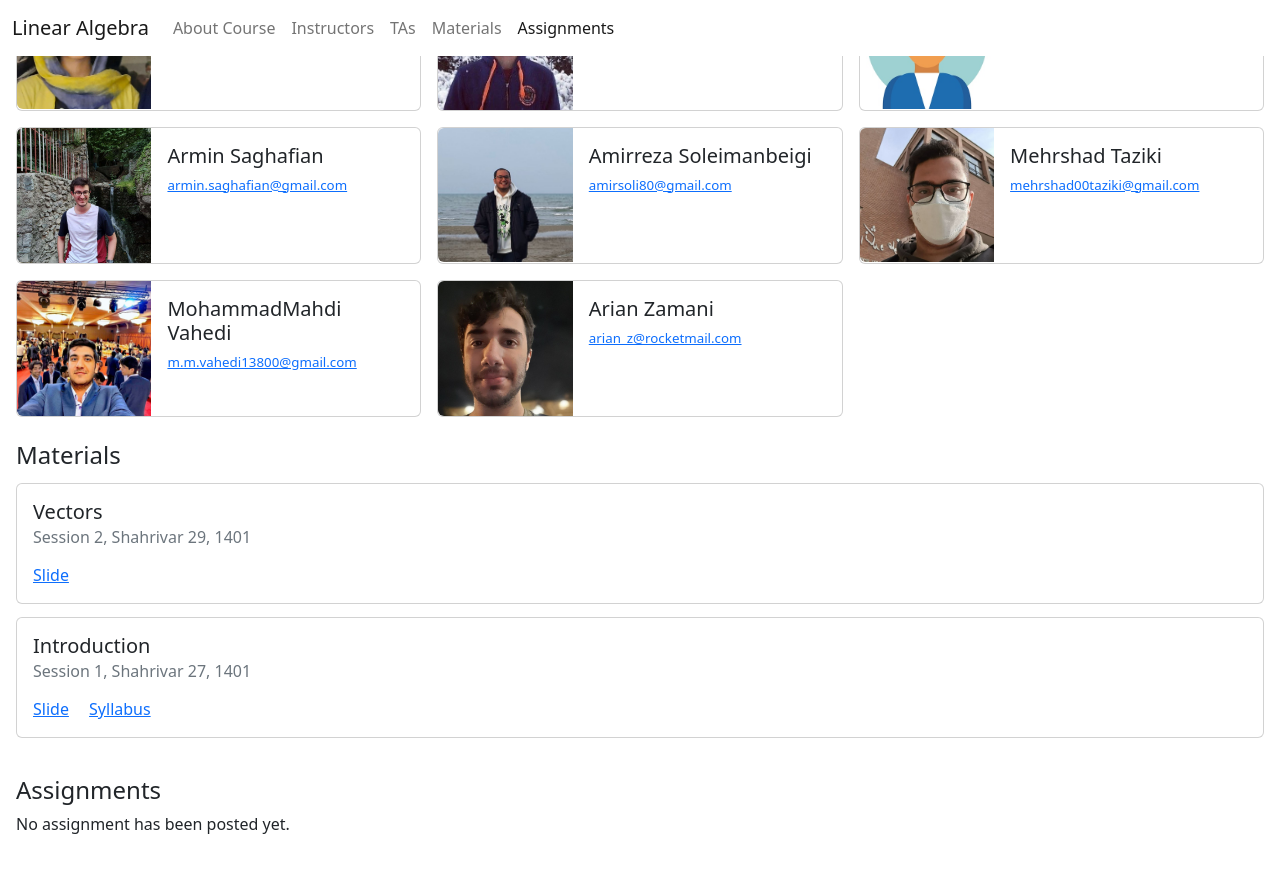
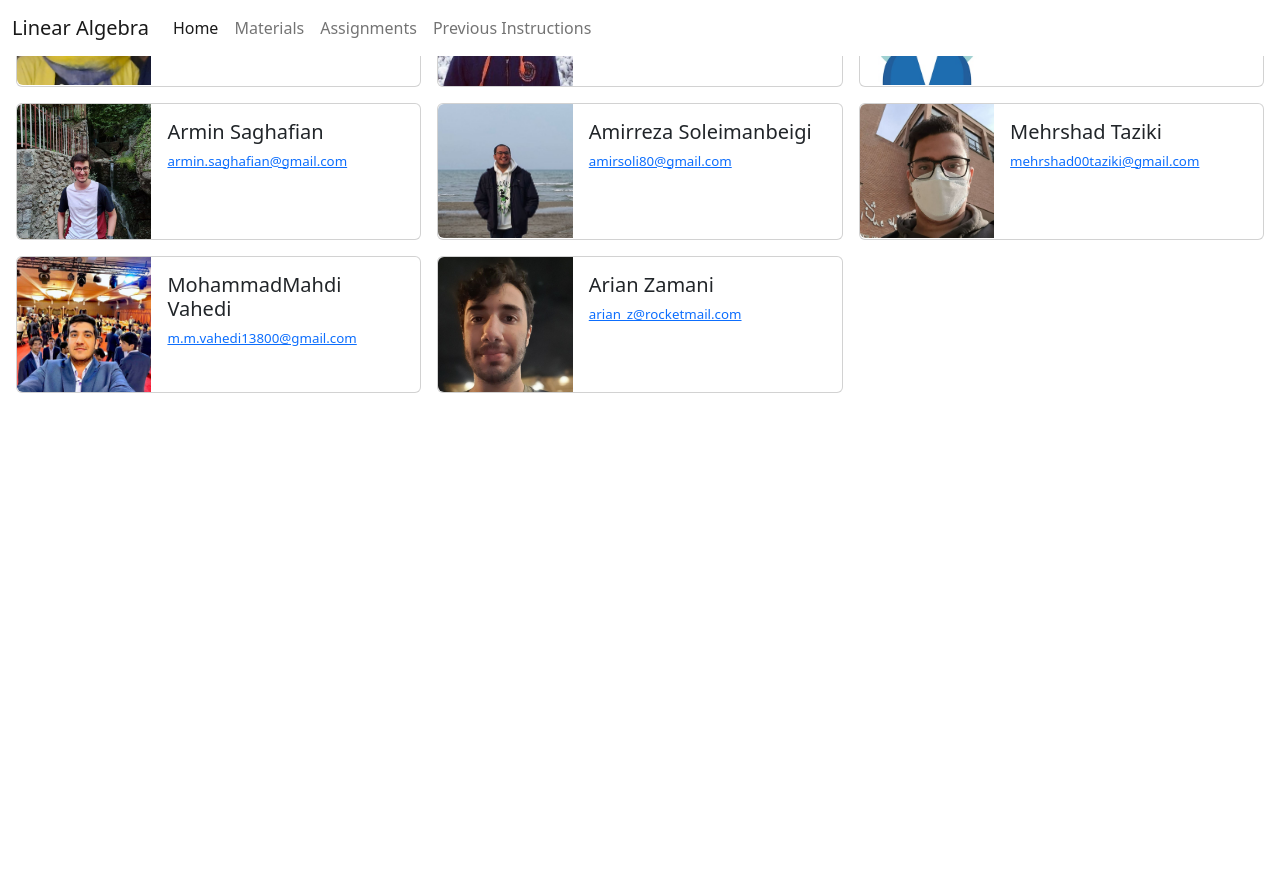
Before and after one commit to Jabrekh/jabrekh.github.io, a Jekyll site: the page built from index.html, in a window 1280 px wide and 900 px high, scrolled down 2690 px. Shown: the top 873 px of the window. Built offline with Jekyll 4.4.1, drawn with Linux system fonts in a browser that asks for light colours; after the commit the page ends 3123 px from its top, so only the background shows below that.

Commit message:
Change Layout

```diff
--- a/index.html
+++ b/index.html
@@ -11,30 +11,39 @@
                 <span class="navbar-toggler-icon"></span>
             </button>
             <div class="collapse navbar-collapse" id="navbarNavDropdown">
-                <ul class="navbar-nav">
-                    <li class="nav-item">
-                        <a class="nav-link active" aria-current="page" href="#scrollspyAboutCourse">About Course</a>
+                <ul class="navbar-nav" role="tablist">
+                    <li class="nav-item" role="presentation">
+                        <a class="nav-link active" id="link-home-tab" data-bs-toggle="pill" data-bs-target="#link-home"
+                            type="button" role="tab" aria-controls="link-home" aria-selected="true">
+                            Home
+                        </a>
                     </li>
-                    <li class="nav-item">
-                        <a class="nav-link" href="#scrollspyInstructors">Instructors</a>
+                    <li class="nav-item" role="presentation">
+                        <a class="nav-link" id="link-profile-tab" data-bs-toggle="pill" data-bs-target="#link-profile"
+                            type="button" role="tab" aria-controls="link-profile" aria-selected="false">
+                            Materials
+                        </a>
                     </li>
-                    <li class="nav-item">
-                        <a class="nav-link" href="#scrollspyTAs">TAs</a>
+                    <li class="nav-item" role="presentation">
+                        <a class="nav-link" id="link-contact-tab" data-bs-toggle="pill" data-bs-target="#link-contact"
+                            type="button" role="tab" aria-controls="link-contact" aria-selected="false">
+                            Assignments
+                        </a>
                     </li>
-                    <li class="nav-item">
-                        <a class="nav-link" href="#scrollspyMaterials">Materials</a>
-                    </li>
-                    <li class="nav-item">
-                        <a class="nav-link" href="#scrollspyAssignments">Assignments</a>
+                    <li class="nav-item" role="presentation">
+                        <a class="nav-link" id="link-disabled-tab" data-bs-toggle="pill" data-bs-target="#link-disabled"
+                            type="button" role="tab" aria-controls="link-disabled" aria-selected="false">
+                            Previous Instructions
+                        </a>
                     </li>
                 </ul>
             </div>
         </div>
     </nav>
 
-    <div data-bs-spy="scroll" data-bs-target="#navbar" data-bs-root-margin="0px 0px -40%" data-bs-smooth-scroll="true"
-        class="scrollspy-example p-3 rounded-2" tabindex="0">
-
+    <div class="tab-content p-3 rounded-2" id="links-tabContent">
+        <div class="tab-pane fade show active" id="link-home" role="tabpanel" aria-labelledby="link-home-tab"
+            tabindex="0">
             <div class="row">
                 <div class="col-sm-9">
                     <h4 class="display-6" id="#scrollspyAboutCourse">CE282: Linear Algebra</h4>
@@ -54,9 +63,12 @@
                     </p>
 
                     This course covers matrix theory and linear algebra, emphasizing topics useful in other disciplines.
-                Linear algebra is a branch of mathematics that studies systems of linear equations and the properties of
-                matrices. The concepts of linear algebra are extremely useful in image processing, computer vision, data
-                science, machine learning, bio-informatics, social networks, and neuroscience. Due to its broad range of
+                    Linear algebra is a branch of mathematics that studies systems of linear equations and the
+                    properties of
+                    matrices. The concepts of linear algebra are extremely useful in image processing, computer vision,
+                    data
+                    science, machine learning, bio-informatics, social networks, and neuroscience. Due to its broad
+                    range of
                     applications, linear algebra is one of the most widely taught subjects in college-level mathematics.
                     <br><br>
 
@@ -118,7 +130,7 @@
                     </div>
                 </div>
                 {% endfor %}
-        </div> <br>
+            </div>
 
             <h4 id="scrollspyTAs">Teaching Assistants</h4>
 
@@ -142,9 +154,8 @@
                 </div>
                 {% endfor %}
             </div> <br>
-
-        <h4 id="scrollspyMaterials">Materials</h4>
-
+        </div>
+        <div class="tab-pane fade" id="link-profile" role="tabpanel" aria-labelledby="link-profile-tab" tabindex="0">
             {% if site.data.materials %}
             {% for material in site.data.materials reversed %}
             <div class="card" style="margin-top: 10pt; margin-bottom: 10pt;">
@@ -162,10 +173,9 @@
             {% endfor %}
             {% else %}
             No material has been posted yet. <br> <br>
-        {% endif %} <br>
-
-        <h4 id="scrollspyAssignments">Assignments</h4>
-
+            {% endif %}
+        </div>
+        <div class="tab-pane fade" id="link-contact" role="tabpanel" aria-labelledby="link-contact-tab" tabindex="0">
             {% if site.data.assignments %}
             {% for assignment in site.data.assignments reversed %}
             <div class="card" style="margin-top: 10pt; margin-bottom: 10pt;">
@@ -183,6 +193,10 @@
             {% endfor %}
             {% else %}
             No assignment has been posted yet. <br> <br>
-        {% endif %} <br>
+            {% endif %}
+        </div>
+        <div class="tab-pane fade" id="link-disabled" role="tabpanel" aria-labelledby="link-disabled-tab" tabindex="0">
+
         </div>
     </div>
+</div>
```
Lines whose indentation alone changed are shown as unchanged.
